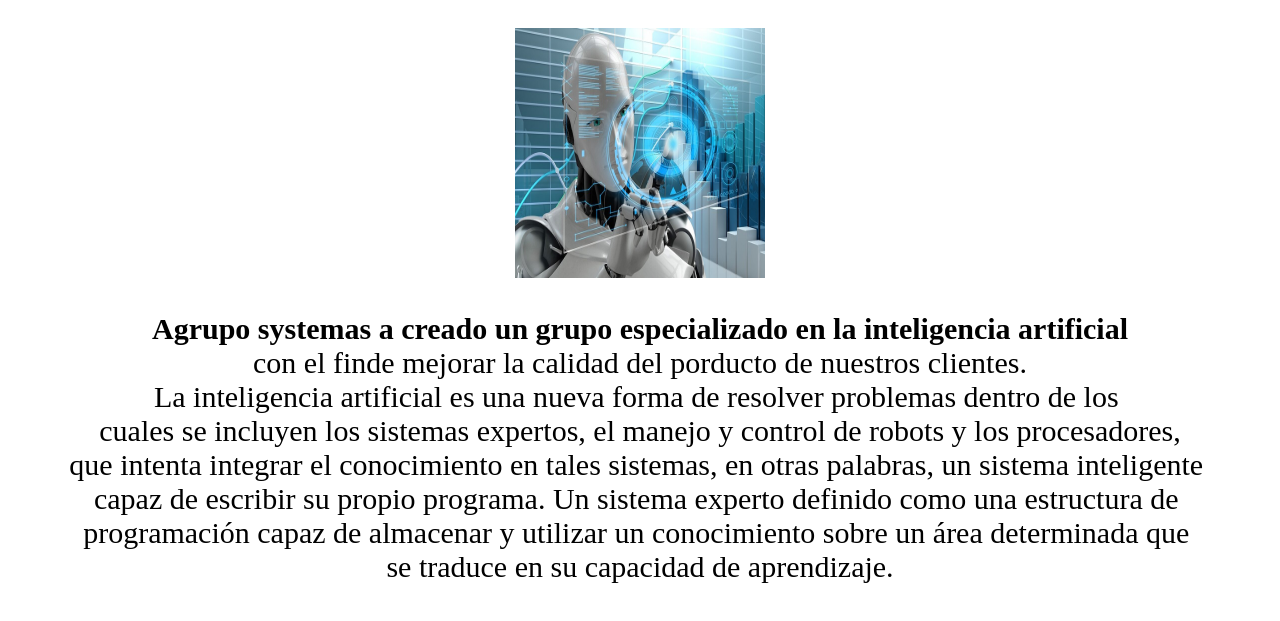
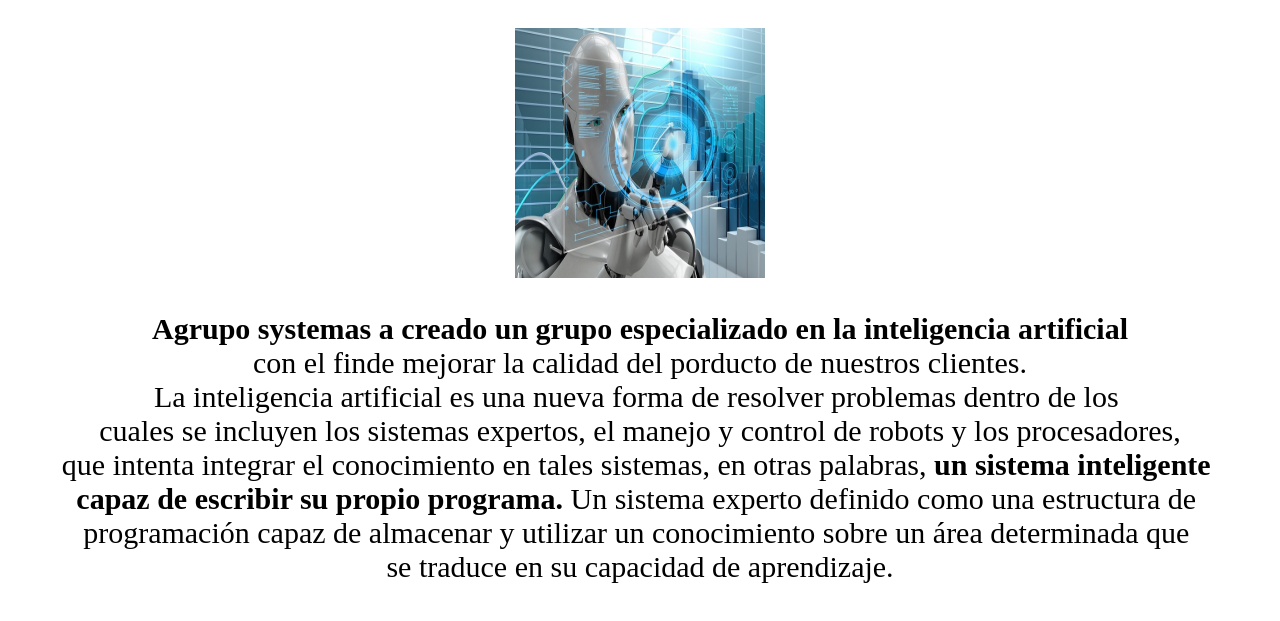
Before and after one commit to RAZORSL/ejercicioHTML, a plain HTML site: page index.html in a window 1280 px wide. Shown: the part 423-1044 px from the top of the page. Drawn offline with Linux system fonts and the light colour scheme.

Commit message:
commitFinalTotal

```diff
--- a/index.html
+++ b/index.html
@@ -32,7 +32,7 @@
 con el finde mejorar la calidad del porducto de nuestros clientes.
 La inteligencia artificial es una nueva forma de resolver problemas dentro de los
 cuales se incluyen los sistemas expertos, el manejo y control de robots y los procesadores,
-que intenta integrar el conocimiento en tales sistemas, en otras palabras, <span>un sistema inteligente
+que intenta integrar el conocimiento en tales sistemas, en otras palabras, <span class="negrita">un sistema inteligente
 capaz de escribir su propio programa.</span> Un sistema experto definido como una estructura de
 programación capaz de almacenar y utilizar un conocimiento sobre un área determinada que
 se traduce en su capacidad de aprendizaje.
```
